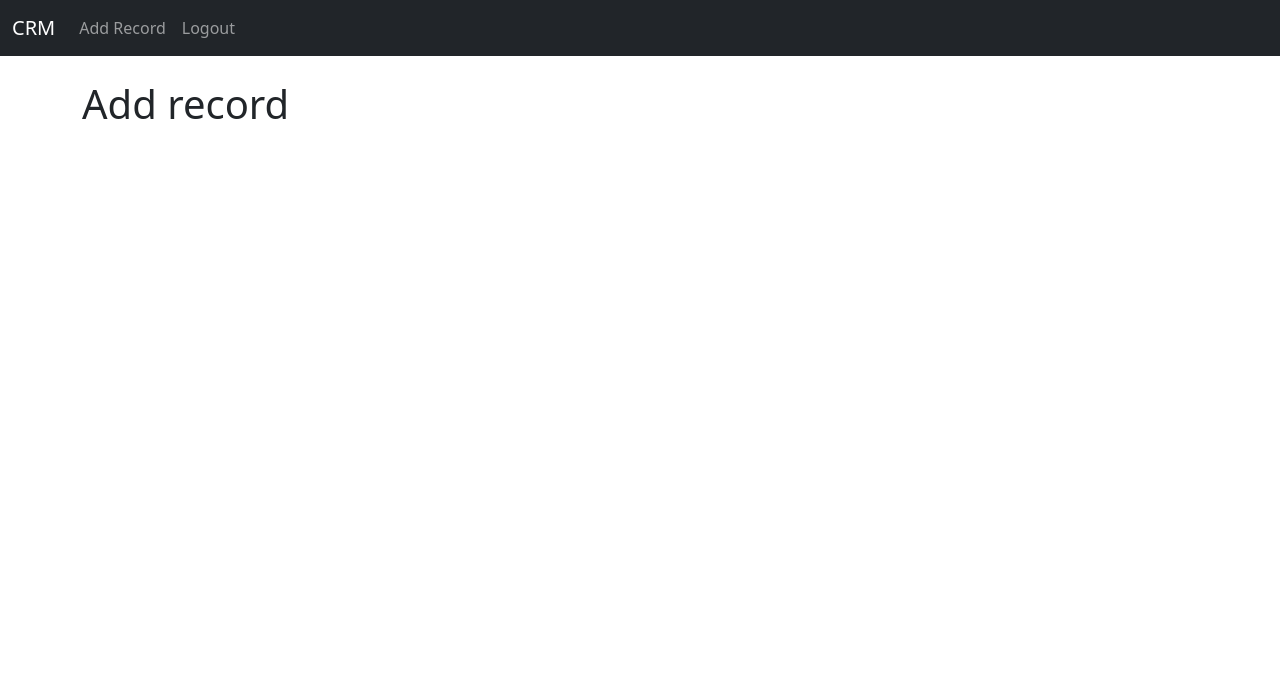
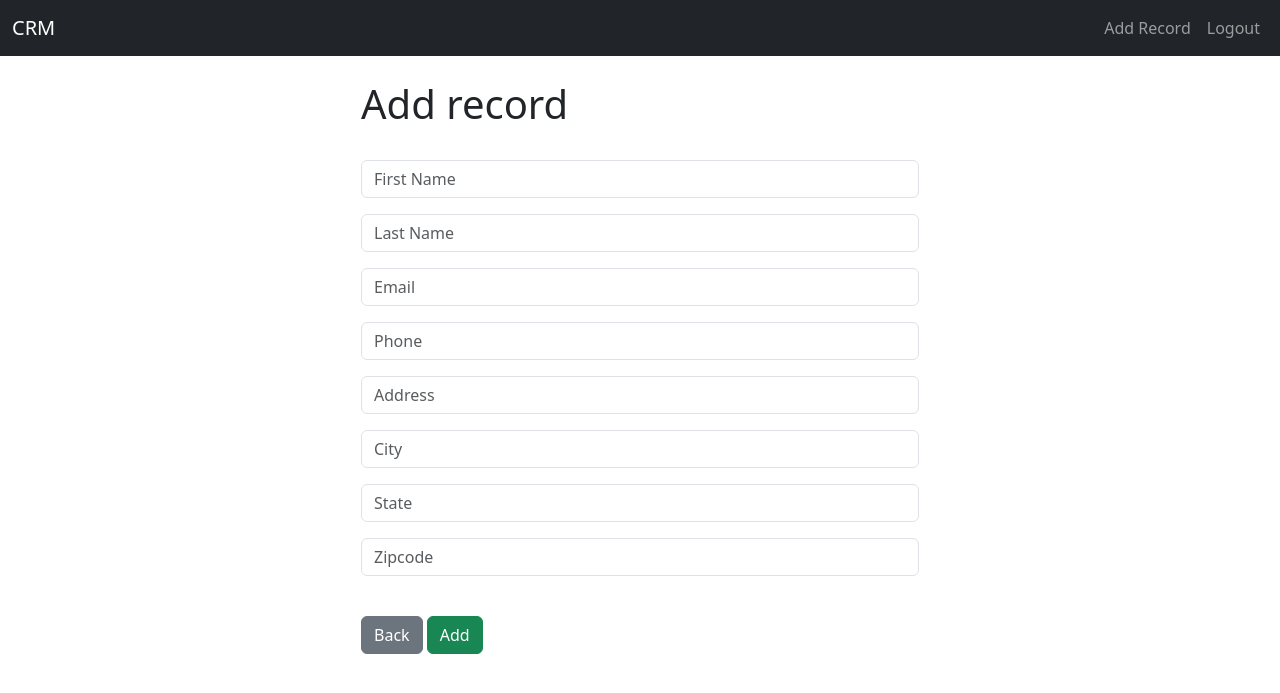
Before and after one commit to satyamyendhe/Django-CRM, a Django app: page /add_record in a window 1280 px wide. Shown: the top 693 px of the page. Run offline with Django 4.2, Linux system fonts and the light colour scheme; the visitor is signed in with stand-in values (Sample User, id 1).

Commit message:
Final Project

```diff
--- a/website/forms.py
+++ b/website/forms.py
@@ -1,7 +1,8 @@
 from django.contrib.auth.forms import UserCreationForm
 from django.contrib.auth.models import User
 from django import forms
-# from .models import Record
+
+from .models import Record
 
 class SignUpForm(UserCreationForm):
 	email = forms.EmailField(label="", widget=forms.TextInput(attrs={'class':'form-control', 'placeholder':'Email Address'}))
@@ -32,20 +33,17 @@ class SignUpForm(UserCreationForm):
 		self.fields['password2'].label = ''
 		self.fields['password2'].help_text = '<span class="form-text text-muted"><small>Enter the same password as before, for verification.</small></span>'
 
+# Create Add Record Form
+class AddRecordForm(forms.ModelForm):
+	first_name = forms.CharField(required=True, widget=forms.widgets.TextInput(attrs={"placeholder":"First Name", "class":"form-control"}), label="")
+	last_name = forms.CharField(required=True, widget=forms.widgets.TextInput(attrs={"placeholder":"Last Name", "class":"form-control"}), label="")
+	email = forms.CharField(required=True, widget=forms.widgets.TextInput(attrs={"placeholder":"Email", "class":"form-control"}), label="")
+	phone = forms.CharField(required=True, widget=forms.widgets.TextInput(attrs={"placeholder":"Phone", "class":"form-control"}), label="")
+	address = forms.CharField(required=True, widget=forms.widgets.TextInput(attrs={"placeholder":"Address", "class":"form-control"}), label="")
+	city = forms.CharField(required=True, widget=forms.widgets.TextInput(attrs={"placeholder":"City", "class":"form-control"}), label="")
+	state = forms.CharField(required=True, widget=forms.widgets.TextInput(attrs={"placeholder":"State", "class":"form-control"}), label="")
+	zipcode = forms.CharField(required=True, widget=forms.widgets.TextInput(attrs={"placeholder":"Zipcode", "class":"form-control"}), label="")
 
-
-
-# Create Add Record Form
-# class AddRecordForm(forms.ModelForm):
-# 	first_name = forms.CharField(required=True, widget=forms.widgets.TextInput(attrs={"placeholder":"First Name", "class":"form-control"}), label="")
-# 	last_name = forms.CharField(required=True, widget=forms.widgets.TextInput(attrs={"placeholder":"Last Name", "class":"form-control"}), label="")
-# 	email = forms.CharField(required=True, widget=forms.widgets.TextInput(attrs={"placeholder":"Email", "class":"form-control"}), label="")
-# 	phone = forms.CharField(required=True, widget=forms.widgets.TextInput(attrs={"placeholder":"Phone", "class":"form-control"}), label="")
-# 	address = forms.CharField(required=True, widget=forms.widgets.TextInput(attrs={"placeholder":"Address", "class":"form-control"}), label="")
-# 	city = forms.CharField(required=True, widget=forms.widgets.TextInput(attrs={"placeholder":"City", "class":"form-control"}), label="")
-# 	state = forms.CharField(required=True, widget=forms.widgets.TextInput(attrs={"placeholder":"State", "class":"form-control"}), label="")
-# 	zipcode = forms.CharField(required=True, widget=forms.widgets.TextInput(attrs={"placeholder":"Zipcode", "class":"form-control"}), label="")
-
-# 	class Meta:
-# 		model = Record
-# 		exclude = ("user",)
+	class Meta:
+		model = Record
+		exclude = ("user",)
--- a/website/templates/add_record.html
+++ b/website/templates/add_record.html
@@ -1,6 +1,15 @@
 {%extends 'base.html' %}
 {% block content %}
 
-<h1>Add record</h1>
-
+<div class="col-md-6 offset-md-3">
+    <h1>Add record</h1>
+    <br />
+    <form method="POST" action="{% url 'add_record' %}">
+        {% csrf_token %}
+        {{ form.as_p }}
+        <br/>
+        <a href="{% url 'home' %}" class="btn btn-secondary">Back</a>
+        <button type="submit" class="btn btn-success">Add</button>
+    </form>
+</div>
 {%endblock%}
--- a/website/templates/home.html
+++ b/website/templates/home.html
@@ -54,12 +54,8 @@
     </table>
 
 
-
-
-
-
 <!-- Login Form  -->
-  {% else %}
+{% else %}
 <div class="col-md-6 offset-md-3">
   <h1>Login</h1>
   <br />
--- a/website/templates/navbar.html
+++ b/website/templates/navbar.html
@@ -5,7 +5,7 @@
         <span class="navbar-toggler-icon"></span>
       </button>
       <div class="collapse navbar-collapse" id="navbarSupportedContent">
-        <ul class="navbar-nav me-auto mb-2 mb-lg-0">
+        <ul class="navbar-nav ms-auto mb-2 mb-lg-0">
 
           {% if user.is_authenticated %}
           <li class="nav-item">
--- a/website/templates/record.html
+++ b/website/templates/record.html
@@ -34,5 +34,6 @@
     <br/>
     <a href="{% url 'home' %}" class="btn btn-secondary">Back</a>
     <a href="{% url 'delete_record' customer_record.id %}" class="btn btn-danger">Delete</a>
+    <a href="{% url 'update_record' customer_record.id %}" class="btn btn-success">Update</a>
 
 {%endblock%}
--- a/website/url.py
+++ b/website/url.py
@@ -9,5 +9,6 @@ urlpatterns = [
     path('record/<int:pk>', views.customer_record, name='record'),
     path('delete_record/<int:pk>', views.delete_record, name='delete_record'),
     path('add_record', views.add_record, name='add_record'),
+    path('update_record/<int:pk>', views.update_record, name='update_record'),
 
 ]
--- a/website/views.py
+++ b/website/views.py
@@ -1,7 +1,7 @@
 from django.shortcuts import render, redirect
 from django.contrib.auth import authenticate,login,logout
 from django.contrib import messages
-from .forms import SignUpForm
+from .forms import SignUpForm ,AddRecordForm
 from .models import Record
 
 def home(request) :
@@ -74,4 +74,30 @@ def delete_record(request , pk):
 
 
 def add_record(request):
-    return render(request, 'add_record.html', {})
+    form = AddRecordForm(request.POST or None)
+    if request.user.is_authenticated:
+        if request.method == 'POST':
+            if form.is_valid():
+                add_record = form.save()
+                messages.success(request, "Record Added...")
+                return redirect('home')
+
+        return render(request, 'add_record.html', {'form':form})
+    else :
+        messages.success(request, "You must be Logged In...")
+        return redirect('home')
+
+def update_record(request,pk):
+    if request.user.is_authenticated:
+        current_record = Record.objects.get(id=pk)
+        form = AddRecordForm(request.POST or None , instance=current_record)
+        if form.is_valid():
+            form.save()
+            messages.success(request,"Record has been Updated!")
+            customer_record = Record.objects.get(id=pk)
+            return render(request, 'record.html', {'customer_record':customer_record})
+            # return redirect('home')
+        return render(request, 'update_record.html',{'form':form })
+    else :
+        messages.success(request, "You must be Logged In...")
+        return redirect('home')
```
Also changed, not shown: website/templates/update_record.html (added, +17 -0 lines).
